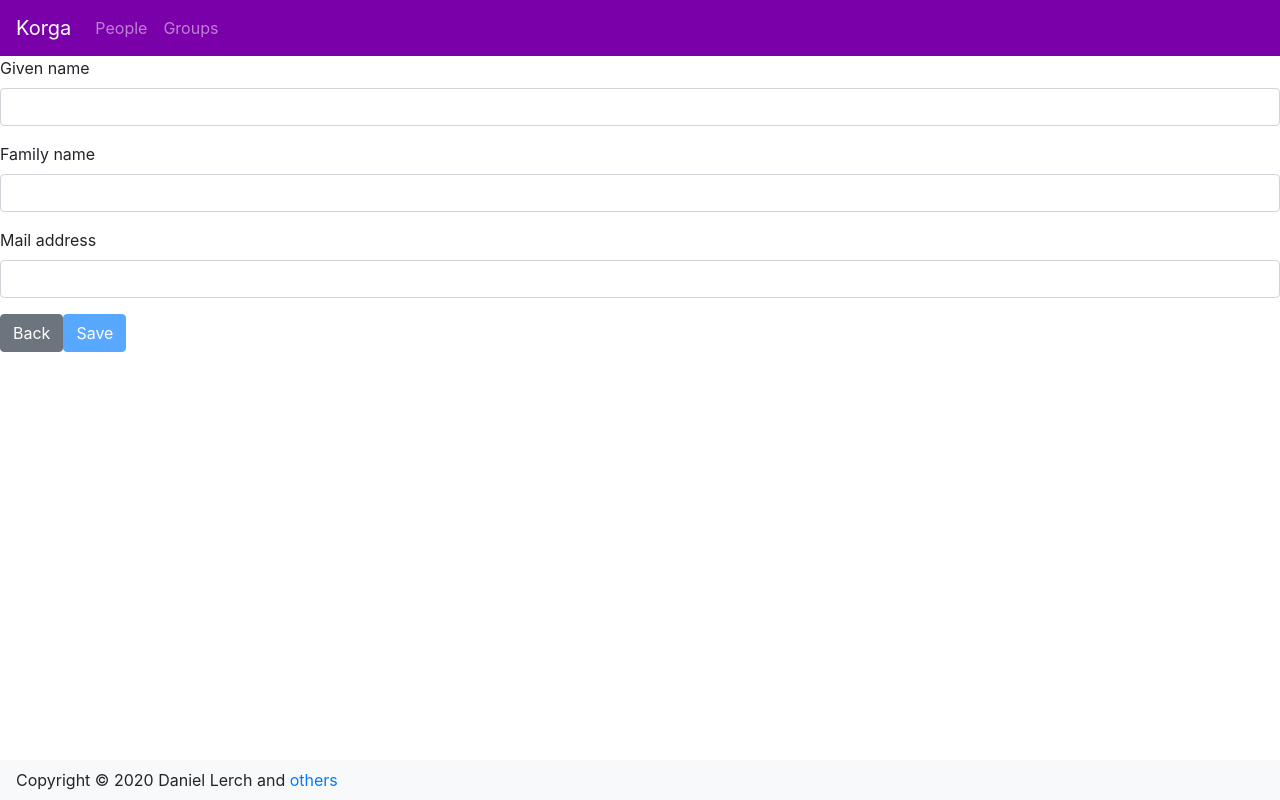
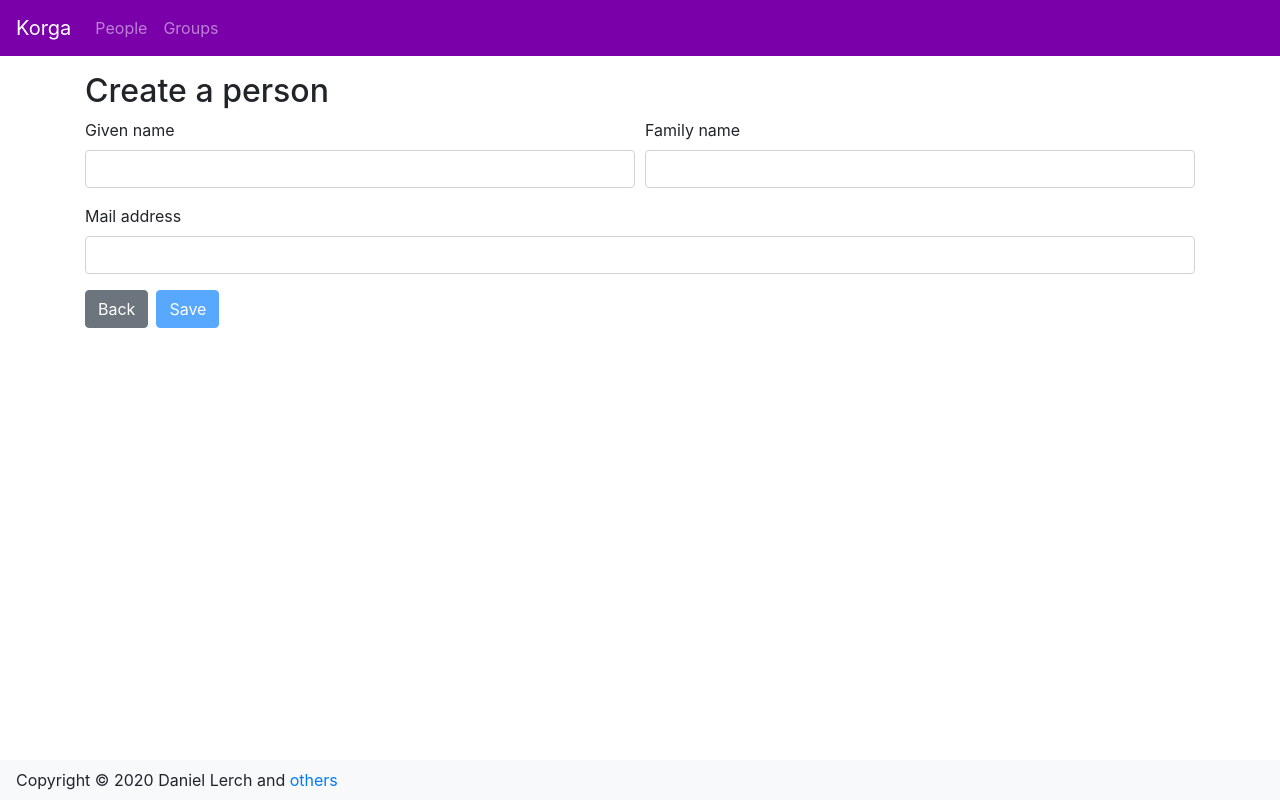
Before and after one commit to daniel-lerch/korga, a Vue app in the folder webapp/: page /person/new in a window 1280 px wide. Built offline with nearby package versions, Linux system fonts and the light colour scheme.

Commit message:
Improve layout of person view

```diff
--- a/webapp/src/views/Person.vue
+++ b/webapp/src/views/Person.vue
@@ -1,20 +1,23 @@
 <template>
   <Loading v-if="state.loaded === false" :state="state" />
-  <div v-else class="page-loaded-container">
+  <div v-else class="container page-loaded-container pt-3">
+    <h2>{{ title }}</h2>
     <form @submit="submit">
-      <div class="form-group">
-        <label for="givenName">Given name</label>
-        <input type="text" v-model="givenName" id="givenName" class="form-control" required>
-      </div>
-      <div class="form-group">
-        <label for="familyName">Family name</label>
-        <input type="text" v-model="familyName" id="familyName" class="form-control" required>
+      <div class="form-row">
+        <div class="form-group col-md-6">
+          <label for="givenName">Given name</label>
+          <input type="text" v-model="givenName" id="givenName" class="form-control" required>
+        </div>
+        <div class="form-group col-md-6">
+          <label for="familyName">Family name</label>
+          <input type="text" v-model="familyName" id="familyName" class="form-control" required>
+        </div>
       </div>
       <div class="form-group">
         <label for="mailAddress">Mail address</label>
         <input type="email" v-model="mailAddress" id="mailAddress" class="form-control">
       </div>
-      <a @click="cancel" class="btn btn-secondary">Back</a>
+      <a @click="cancel" class="btn btn-secondary mr-2">Back</a>
       <button type="submit" class="btn btn-primary" :disabled="disabled">Save</button>
     </form>
   </div>
@@ -48,14 +51,15 @@ export default defineComponent({
     function onResponse (response: PersonResponse2) {
       state.value.loaded = true
       document.title = response.givenName + ' ' + response.familyName + ' - Korga'
+
+      if (person.value === null) {
+        router.replace({ name: 'Person', params: { id: response.id.toString() } })
+      }
+
       givenName.value = response.givenName
       familyName.value = response.familyName
       mailAddress.value = response.mailAddress ?? ''
       person.value = response
-
-      if (person.value === null) {
-        router.replace({ name: 'Person', params: { id: response.id.toString() } })
-      }
     }
 
     function onError (error: Error) {
@@ -70,6 +74,14 @@ export default defineComponent({
       } else {
         document.title = 'Create person - Korga'
         state.value.loaded = true
+      }
+    })
+
+    const title = computed(() => {
+      if (person.value === null) {
+        return 'Create a person'
+      } else {
+        return person.value.givenName + ' ' + person.value.familyName
       }
     })
 
@@ -111,6 +123,7 @@ export default defineComponent({
       givenName,
       familyName,
       mailAddress,
+      title,
       disabled,
       submit,
       cancel
```
